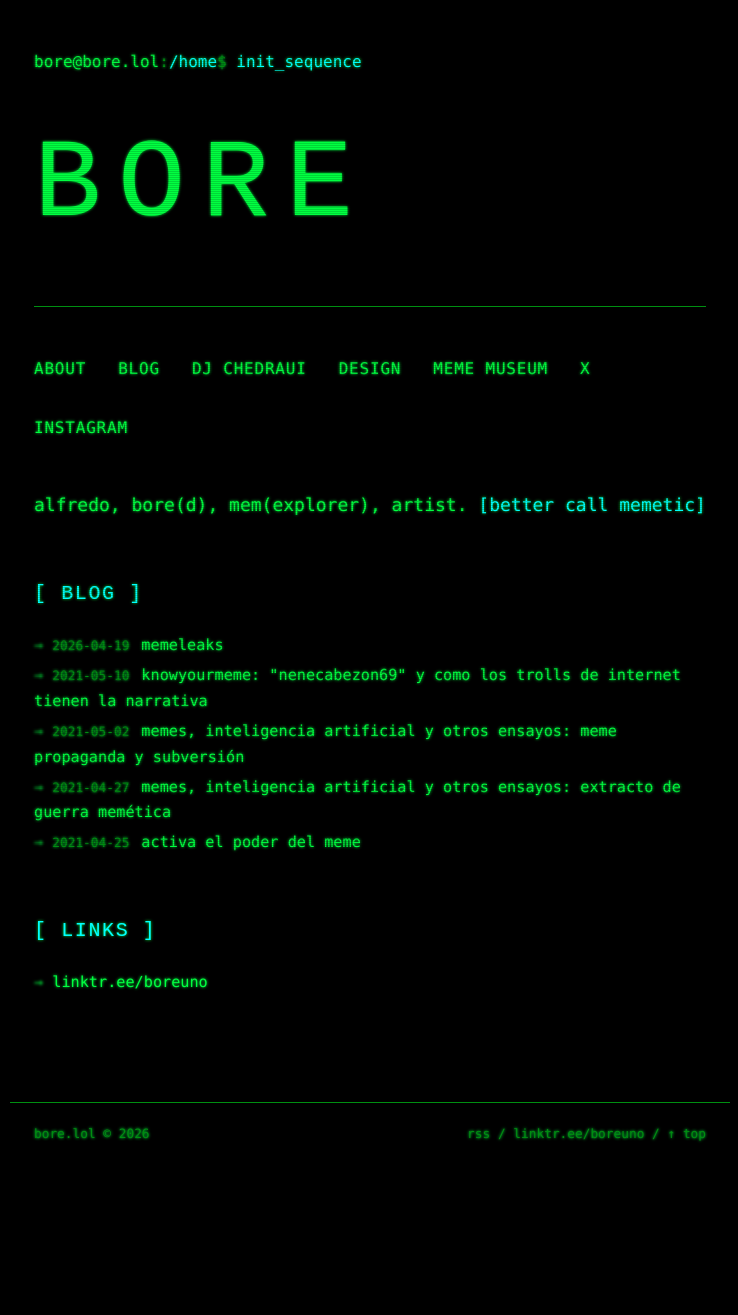
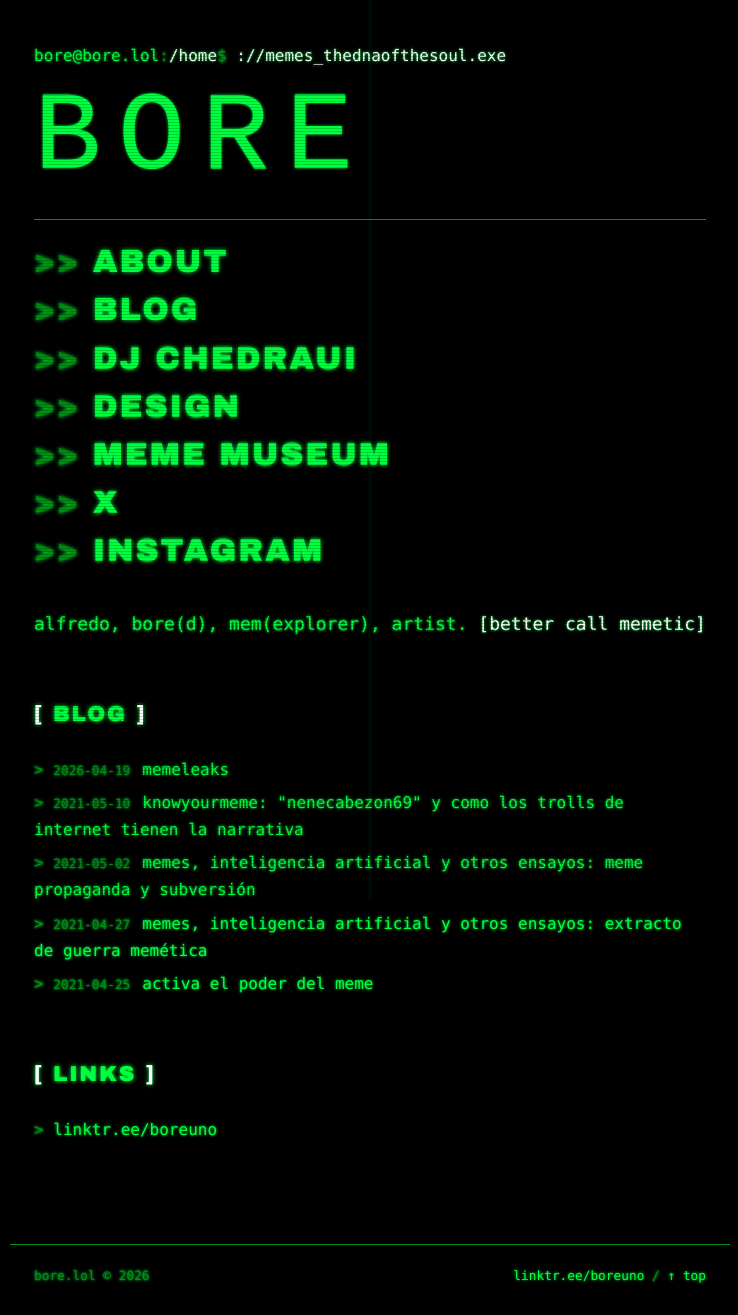
Before and after one commit to alfredismo/bore.lol, a Jekyll site: the page built from index.md, in a window 1280 px wide. Shown: the whole page, without its empty margins (270-1008 px from the left). Built offline with Jekyll 4.4.1, drawn with Linux system fonts in a browser that asks for light colours; some web fonts are replaced; before the commit the page ends 1173 px from its top, so only the background shows below that.

Commit message:
cyberpunk: menu vertical x2, BBH Bogle, bio bajo BORE, acento blanco, links linktr.ee, nuevo prompt

```diff
--- a/_layouts/default.html
+++ b/_layouts/default.html
@@ -7,18 +7,15 @@
 <meta name="description" content="{{ site.description | default: 'memes, musica y diseno desde mexico' }}">
 <link rel="preconnect" href="https://fonts.googleapis.com">
 <link rel="preconnect" href="https://fonts.gstatic.com" crossorigin>
-<link href="https://fonts.googleapis.com/css2?family=Bitcount+Single:CRSV,ELSH,ELXP,slnt,wght@0,0,0,0,400&display=swap" rel="stylesheet">
+<link href="https://fonts.googleapis.com/css2?family=BBH+Bogle&family=Bitcount+Single:CRSV,ELSH,ELXP,slnt,wght@0,0,0,0,400&display=swap" rel="stylesheet">
 <link rel="stylesheet" href="{{ '/assets/css/terminal.css' | relative_url }}">
 </head>
 <body>
-
 <div class="wrap">
-
 <header>
-    <div class="prompt"><span class="user">bore@bore.lol</span>:<span class="path">/home</span>$ <span class="cmd">init_sequence</span></div>
+  <div class="prompt"><span class="user">bore@bore.lol</span>:<span class="path">/home</span>$ <span class="cmd">://memes_thednaofthesoul.exe</span></div>
   <h1><a href="{{ '/' | relative_url }}">BORE</a></h1>
 </header>
-
 <nav>
 <ul>
   <li><a href="{{ '/about/' | relative_url }}">about</a></li>
@@ -26,21 +23,12 @@
   <li><a href="{{ '/music/' | relative_url }}">dj chedraui</a></li>
   <li><a href="{{ '/design/' | relative_url }}">design</a></li>
   <li><a href="https://alfredismo.github.io/memes/">meme museum</a></li>
-      <li><a class="ext" href="https://x.com/boreuno">x</a></li>
-      <li><a class="ext" href="https://instagram.com/boreuno">instagram</a></li>
+  <li><a href="https://x.com/boreuno">x</a></li>
+  <li><a href="https://instagram.com/boreuno">instagram</a></li>
 </ul>
 </nav>
-
-  <main>
-    {{ content }}
-  </main>
-
+<main>{{ content }}</main>
 </div>
-
-<footer>
-  <span>bore.lol © 2026</span>
-  <span><a href="#">rss</a> / <a href="https://linktr.ee/boreuno">linktr.ee/boreuno</a> / <a href="#">↑ top</a></span>
-</footer>
-
+<footer><span>bore.lol © 2026</span><span><a href="https://linktr.ee/boreuno">linktr.ee/boreuno</a> / <a href="#">↑ top</a></span></footer>
 </body>
 </html>
--- a/assets/css/terminal.css
+++ b/assets/css/terminal.css
@@ -1,204 +1,61 @@
-/* ============================================================
-   bore.lol — hacker terminal + scanlines
-   pixel font: Bitcount Single (titulo, h2, h3)
-   cuerpo: monoespaciada typewriter
-   colores: verde neON #00ff41 sobre negro
-   efecto: scanlines CRT
-   ============================================================ */
-
+/* bore.lol — cyberpunk terminal */
 :root {
-  --bg: #000000;
+  --bg: #000;
   --fg: #00ff41;
   --dim: #008f11;
-  --accent: #00ffff;
+  --white: #fff;
   --line: #003300;
   --pixel: "Bitcount Single", monospace;
+  --display: "BBH Bogle", "Arial Black", sans-serif;
   --mono: "SF Mono", "Cascadia Code", Menlo, Consolas, "Courier New", monospace;
 }
-
 * { margin: 0; padding: 0; box-sizing: border-box; }
-
-::selection { background: var(--fg); color: #000; }
-
+::selection { background: var(--white); color: #000; }
 html { font-size: 16px; }
-
-body {
-  background: var(--bg);
-  color: var(--fg);
-  font-family: var(--mono);
-  line-height: 1.7;
-  min-height: 100vh;
-  text-shadow: 0 0 3px var(--fg);
-  display: flex;
-  flex-direction: column;
-  position: relative;
-}
-
-/* Scanlines effect */
-body::before {
-  content: '';
-  position: fixed;
-  top: 0; left: 0; right: 0; bottom: 0;
-  background: repeating-linear-gradient(
-    0deg,
-    rgba(0, 0, 0, 0.15),
-    rgba(0, 0, 0, 0.15) 1px,
-    transparent 1px,
-    transparent 2px
-  );
-  pointer-events: none;
-  z-index: 999;
-}
-
-.wrap {
-  width: 100%;
-  max-width: 720px;
-  margin: 0 auto;
-  padding: 48px 24px;
-  flex: 1;
-  position: relative;
-  z-index: 1;
-}
-
-/* ---------- header ---------- */
-header { margin-bottom: 48px; border-bottom: 1px solid var(--dim); padding-bottom: 24px; }
-
-.prompt {
-  color: var(--dim);
-  font-size: 16px;
-  margin-bottom: 16px;
-}
+body { background: var(--bg); color: var(--fg); font-family: var(--mono); line-height: 1.7; min-height: 100vh; text-shadow: 0 0 3px var(--fg); display: flex; flex-direction: column; position: relative; }
+body::before { content: ""; position: fixed; inset: 0; background: repeating-linear-gradient(0deg, rgba(0,0,0,.18) 0 1px, transparent 1px 3px); pointer-events: none; z-index: 999; }
+body::after { content: ""; position: fixed; inset: 0; background: linear-gradient(90deg, transparent 49.8%, rgba(0,255,65,.06) 50%, transparent 50.2%); pointer-events: none; z-index: 998; }
+.wrap { width: 100%; max-width: 720px; margin: 0 auto; padding: 42px 24px; flex: 1; position: relative; z-index: 1; }
+header { margin-bottom: 26px; border-bottom: 1px solid var(--dim); padding-bottom: 24px; }
+.prompt { color: var(--dim); font-size: 16px; margin-bottom: 14px; }
 .prompt .user { color: var(--fg); }
-.prompt .path { color: var(--accent); }
-.prompt .cmd  { color: var(--accent); }
-
-h1 {
-  font-family: var(--pixel);
-  font-size: clamp(56px, 10vw, 112px);
-  font-weight: normal;
-  letter-spacing: 0.15em;
-  text-transform: uppercase;
-}
+.prompt .path, .prompt .cmd { color: var(--white); }
+h1 { font-family: var(--pixel); font-size: clamp(56px, 10vw, 112px); font-weight: normal; letter-spacing: .15em; text-transform: uppercase; line-height: 1; }
 h1 a { color: var(--fg); text-decoration: none; }
-h1 a:hover { color: var(--accent); }
-h1 a::after {
-  content: "_";
-  color: var(--fg);
-  animation: blink 0.8s steps(2) infinite;
-}
+h1 a:hover { color: var(--white); }
+h1 a::after { content: "_"; animation: blink .8s steps(2) infinite; }
 @keyframes blink { 50% { opacity: 0; } }
-
-/* ---------- nav ---------- */
-nav { margin-bottom: 48px; }
-nav ul { list-style: none; display: flex; gap: 32px; flex-wrap: wrap; }
-nav li { display: inline; }
-
-nav a {
-  color: var(--fg);
-  text-decoration: none;
-  font-size: 16px;
-  text-transform: uppercase;
-  letter-spacing: 0.05em;
-}
-nav a:hover {
-  background: var(--fg);
-  color: #000;
-  text-decoration: none;
-  text-shadow: none;
-}
-nav a.ext { color: var(--fg); }
-
-/* ---------- contenido ---------- */
+nav { margin-bottom: 38px; }
+nav ul { list-style: none; display: flex; flex-direction: column; gap: 14px; }
+nav a { color: var(--fg); text-decoration: none; display: inline-block; width: fit-content; font-family: var(--display); font-size: 2rem; line-height: 1; letter-spacing: .06em; text-transform: uppercase; text-shadow: 0 0 4px var(--fg); }
+nav a::before { content: ">> "; color: var(--dim); }
+nav a:hover { color: var(--white); text-shadow: 0 0 6px var(--white), 0 0 14px var(--white); transform: translateX(8px); }
 main section { margin-bottom: 56px; }
-
-h2 {
-  font-family: var(--pixel);
-  font-size: 1.25rem;
-  font-weight: normal;
-  color: var(--accent);
-  text-transform: uppercase;
-  letter-spacing: 0.08em;
-  margin-bottom: 20px;
-}
-h2::before { content: "[ "; }
-h2::after { content: " ]"; }
-
-.bio {
-  font-size: 18px;
-  line-height: 1.8;
-  max-width: 65ch;
-}
-.bio em { color: var(--accent); font-style: normal; }
-
-.entry {
-  display: block;
-  color: var(--fg);
-  text-decoration: none;
-  font-size: 0.95rem;
-  padding: 2px 0;
-}
-.entry .date {
-  color: var(--dim);
-  font-size: 0.8rem;
-  margin-right: 12px;
-}
-.entry:hover { color: var(--accent); }
-.entry:hover .date { color: var(--dim); }
-.entry::before { content: "\2192  "; color: transparent; }
-.entry:hover::before { color: var(--fg); }
-
-/* ---------- galeria (design) ---------- */
-.gallery {
-  display: grid;
-  grid-template-columns: repeat(auto-fill, minmax(150px, 1fr));
-  gap: 10px;
-}
-.gallery a { display: block; }
-.gallery img {
-  width: 100%;
-  aspect-ratio: 1;
-  object-fit: cover;
-  border: 1px solid var(--dim);
-  display: block;
-}
-.gallery a:hover img { border-color: var(--accent); box-shadow: 0 0 15px var(--accent); }
-
-/* ---------- posts y paginas ---------- */
-article.post { margin-bottom: 40px; }
-.post-date { color: var(--dim); font-size: 0.8rem; margin-bottom: 20px; }
+.bio { font-size: 18px; line-height: 1.8; max-width: 65ch; }
+.bio em { color: var(--white); font-style: normal; }
+h2, main h3 { font-family: var(--display); font-weight: 700; color: var(--fg); text-transform: uppercase; letter-spacing: .08em; text-shadow: 0 0 4px var(--fg); }
+h2 { font-size: 1.35rem; margin-bottom: 20px; }
+h2::before { content: "[ "; color: var(--white); }
+h2::after { content: " ]"; color: var(--white); }
+main h3 { font-size: 1.08rem; margin: 24px 0 12px; }
+.entry { display: block; color: var(--fg); text-decoration: none; font-size: 1rem; padding: 3px 0; }
+.entry .date { color: var(--dim); font-size: .8rem; margin-right: 12px; }
+.entry::before { content: "> "; color: var(--dim); }
+.entry:hover { color: var(--white); text-shadow: 0 0 6px var(--white); }
 main p { margin-bottom: 1em; max-width: 62ch; }
 main a { color: var(--fg); }
-main a:hover { color: var(--accent); text-decoration: underline; }
+main a:hover { color: var(--white); text-decoration: underline; }
 main ul, main ol { margin: 0 0 1em 1.4em; }
 main img { max-width: 100%; height: auto; border: 1px solid var(--dim); }
-main h3 {
-  font-family: var(--pixel);
-  font-size: 1.05rem;
-  font-weight: normal;
-  color: var(--accent);
-  margin: 24px 0 12px;
-}
-main code { background: rgba(0, 255, 65, 0.1); padding: 1px 6px; font-size: 0.9em; }
-main pre { background: rgba(0, 255, 65, 0.05); padding: 14px; overflow-x: auto; margin-bottom: 1em; border: 1px solid var(--dim); }
-main pre code { background: none; padding: 0; }
-
-/* ---------- footer ---------- */
-footer {
-  border-top: 1px solid var(--dim);
-  padding: 20px 24px 28px;
-  max-width: 720px;
-  margin: 0 auto;
-  width: 100%;
-  display: flex;
-  justify-content: space-between;
-  font-size: 0.8rem;
-  color: var(--dim);
-}
-footer a { color: var(--dim); text-decoration: none; }
-footer a:hover { color: var(--accent); }
-
-@media (max-width: 480px) {
-  h1 { font-size: 56px; }
-  nav ul { gap: 20px; }
-  nav a { font-size: 14px; }
-}
+article.post { margin-bottom: 40px; }
+.post-date { color: var(--dim); font-size: .8rem; margin-bottom: 20px; }
+main code { background: rgba(0,255,65,.1); padding: 1px 6px; }
+main pre { background: rgba(0,255,65,.05); padding: 14px; overflow-x: auto; border: 1px solid var(--dim); }
+.gallery { display: grid; grid-template-columns: repeat(auto-fill, minmax(150px, 1fr)); gap: 10px; }
+.gallery a { display: block; }
+.gallery img { width: 100%; aspect-ratio: 1; object-fit: cover; border: 1px solid var(--dim); display: block; }
+.gallery a:hover img { border-color: var(--white); box-shadow: 0 0 15px var(--white); }
+footer { border-top: 1px solid var(--dim); padding: 20px 24px 28px; max-width: 720px; margin: 0 auto; width: 100%; display: flex; justify-content: space-between; font-size: .8rem; color: var(--dim); }
+footer a { color: var(--fg); text-decoration: none; }
+footer a:hover { color: var(--white); }
+@media (max-width: 480px) { h1 { font-size: 56px; } nav a { font-size: 1.65rem; } }
```
Lines whose indentation alone changed are shown as unchanged.
